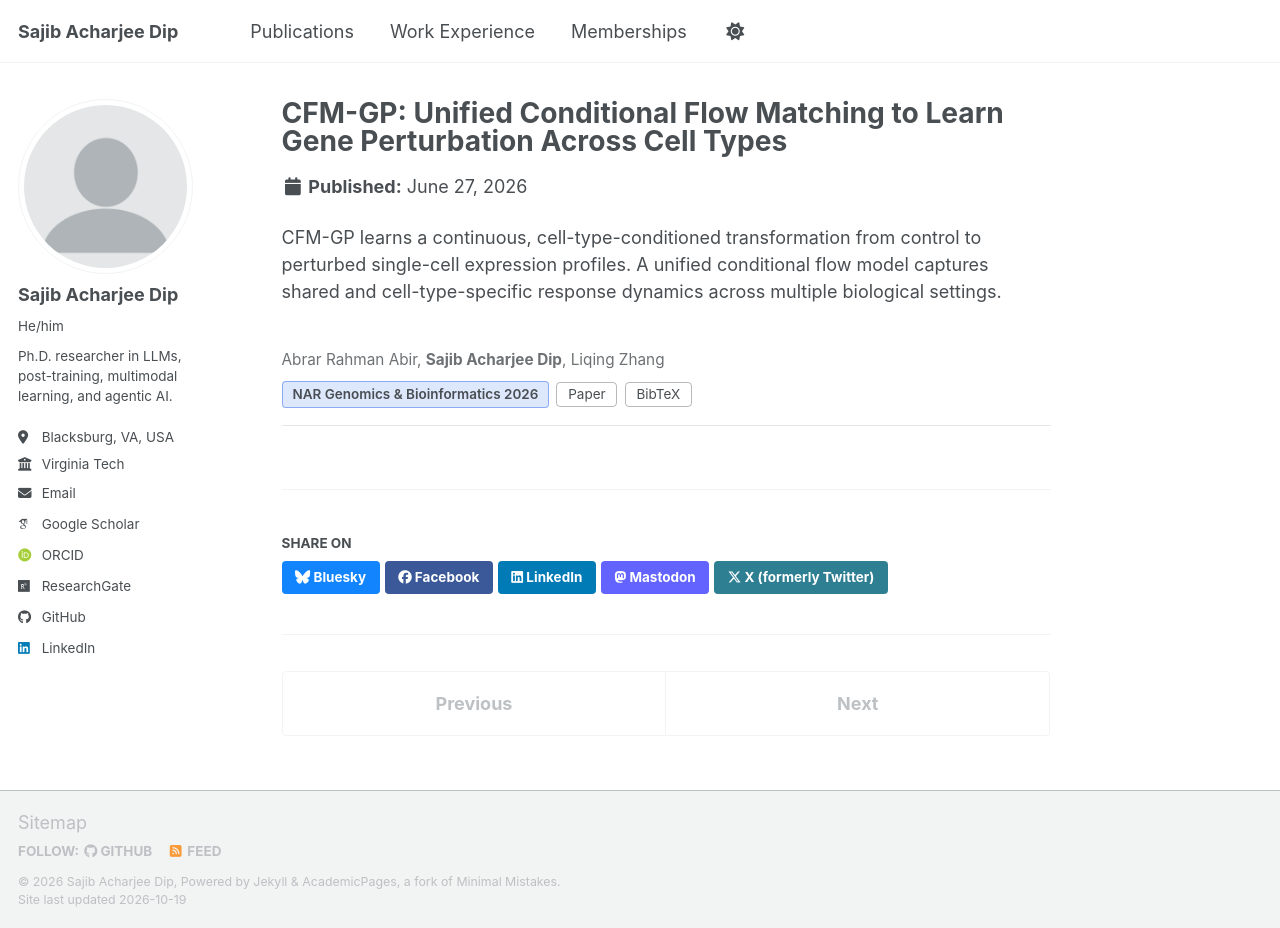
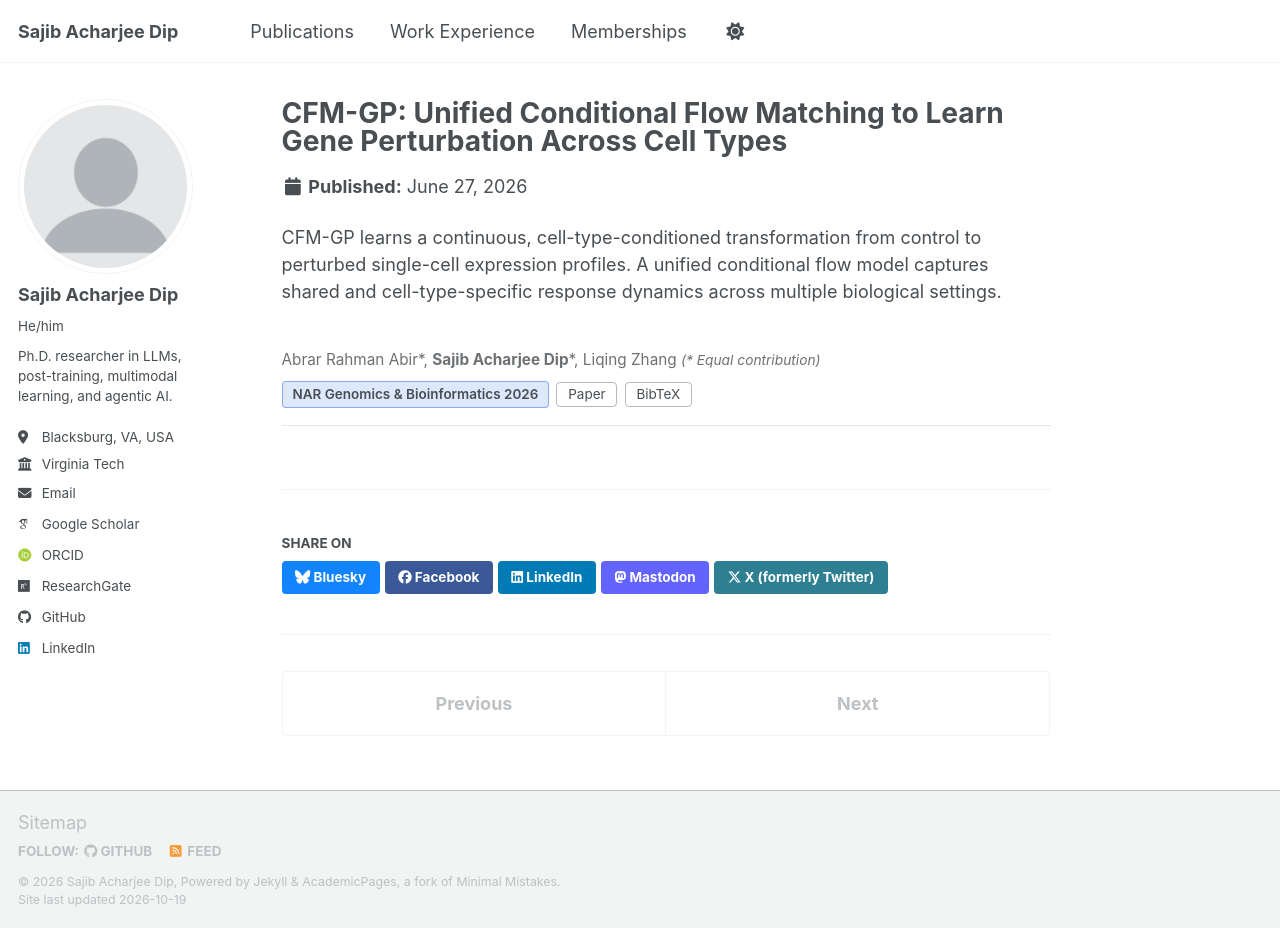
Before and after one commit to Sajib-006/Sajib-006.github.io, a Jekyll site: the page built from _publications/2026-08-01-cfm-gp.md, in a window 1280 px wide and 928 px high. Built offline with Jekyll 4.4.1, drawn with Linux system fonts in a browser that asks for light colours; some web fonts are replaced; a script bundle is joined from its source files by our own code; library files that are not in the unit come from our copies.

Commit message:
CFM-GP: mark co-first authors

```diff
--- a/_includes/pub-card.html
+++ b/_includes/pub-card.html
@@ -2,7 +2,7 @@
 {% assign me_bold = "<strong>Sajib Acharjee Dip</strong>" %}
 <div class="pub">
   {% unless include.no_title %}<div class="pub__title"><a href="{{ base_path }}{{ post.url }}">{{ post.title }}</a></div>{% endunless %}
-  {% if post.authors %}<div class="pub__authors">{{ post.authors | replace: me, me_bold }}</div>{% endif %}
+  {% if post.authors %}<div class="pub__authors">{{ post.authors | replace: me, me_bold }}{% if post.author_note %} <span class="pub__note">({{ post.author_note }})</span>{% endif %}</div>{% endif %}
   <div class="pub__row">
     {% if post.venue_short %}<span class="pub__venue">{{ post.venue_short }}</span>{% endif %}
     {% if post.paperurl %}<a class="pub__btn" href="{{ post.paperurl }}">Paper</a>{% endif %}
--- a/_publications/2026-08-01-cfm-gp.md
+++ b/_publications/2026-08-01-cfm-gp.md
@@ -17,7 +17,8 @@ citation_journal_title: "NAR Genomics and Bioinformatics"
 citation_volume: "8"
 citation_issue: "3"
 citation_doi: "10.1093/nargab/lqag087"
-authors: "Abrar Rahman Abir, Sajib Acharjee Dip, Liqing Zhang"
+authors: "Abrar Rahman Abir*, Sajib Acharjee Dip*, Liqing Zhang"
+author_note: "* Equal contribution"
 venue_short: "NAR Genomics & Bioinformatics 2026"
 bibtex: |
   @article{abir2026cfmgp,
--- a/assets/css/main.scss
+++ b/assets/css/main.scss
@@ -85,6 +85,7 @@
 .pub__title a:hover { text-decoration: underline; }
 .pub__authors { font-size: 0.85em; opacity: 0.8; margin-top: 0.25rem; }
 .pub__row { display: flex; flex-wrap: wrap; gap: 0.4rem; align-items: center; margin-top: 0.5rem; }
+.pub__note { font-size: 0.9em; font-style: italic; }
 .pub__venue { font-size: 0.75em; font-weight: 600; padding: 0.15rem 0.55rem; border-radius: 4px; background: rgba(37,99,235,0.15); color: inherit; border: 1px solid rgba(37,99,235,0.45); }
 .pub__btn { font-size: 0.75em; font-family: inherit; line-height: 1.4; padding: 0.12rem 0.6rem; border: 1px solid rgba(128,128,128,0.55); border-radius: 4px; background: transparent; color: inherit !important; text-decoration: none !important; cursor: pointer; }
 .pub__btn:hover, .pub__btn.is-open { background: rgba(128,128,128,0.25); }
```
